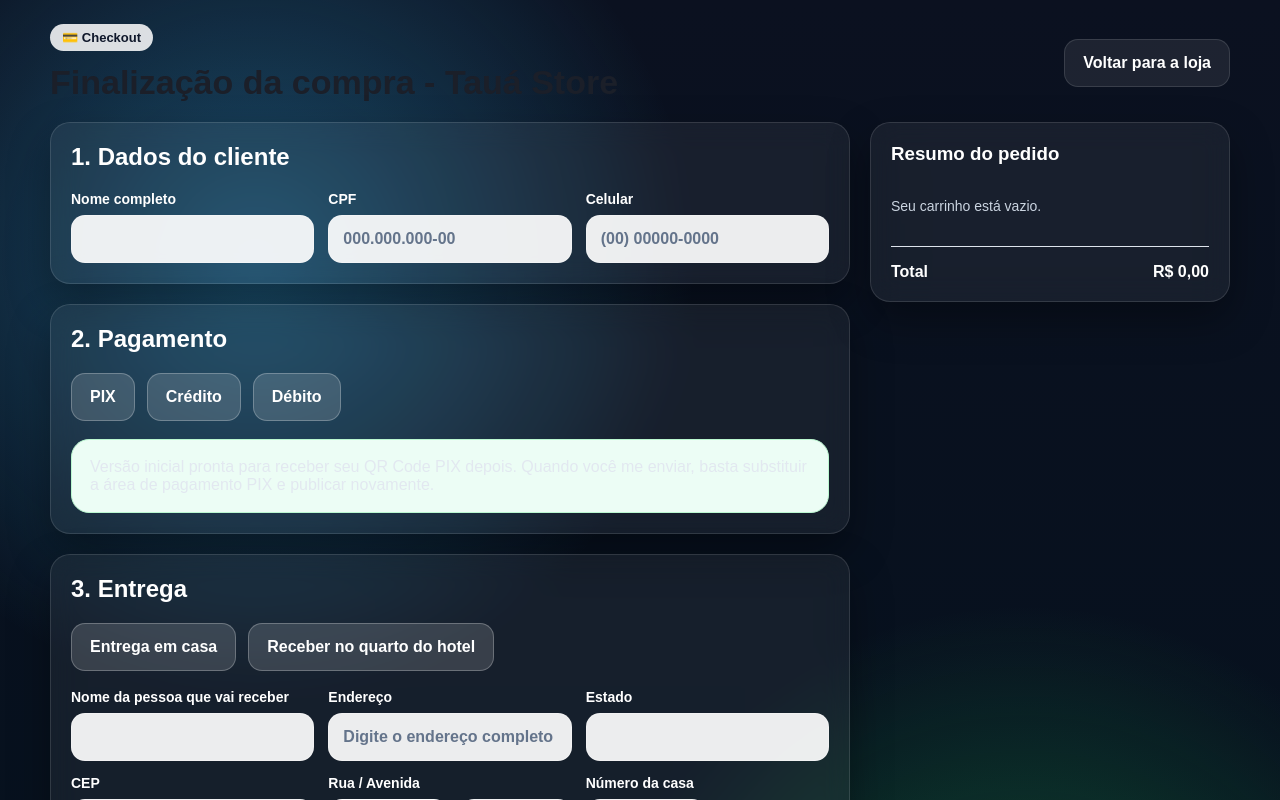
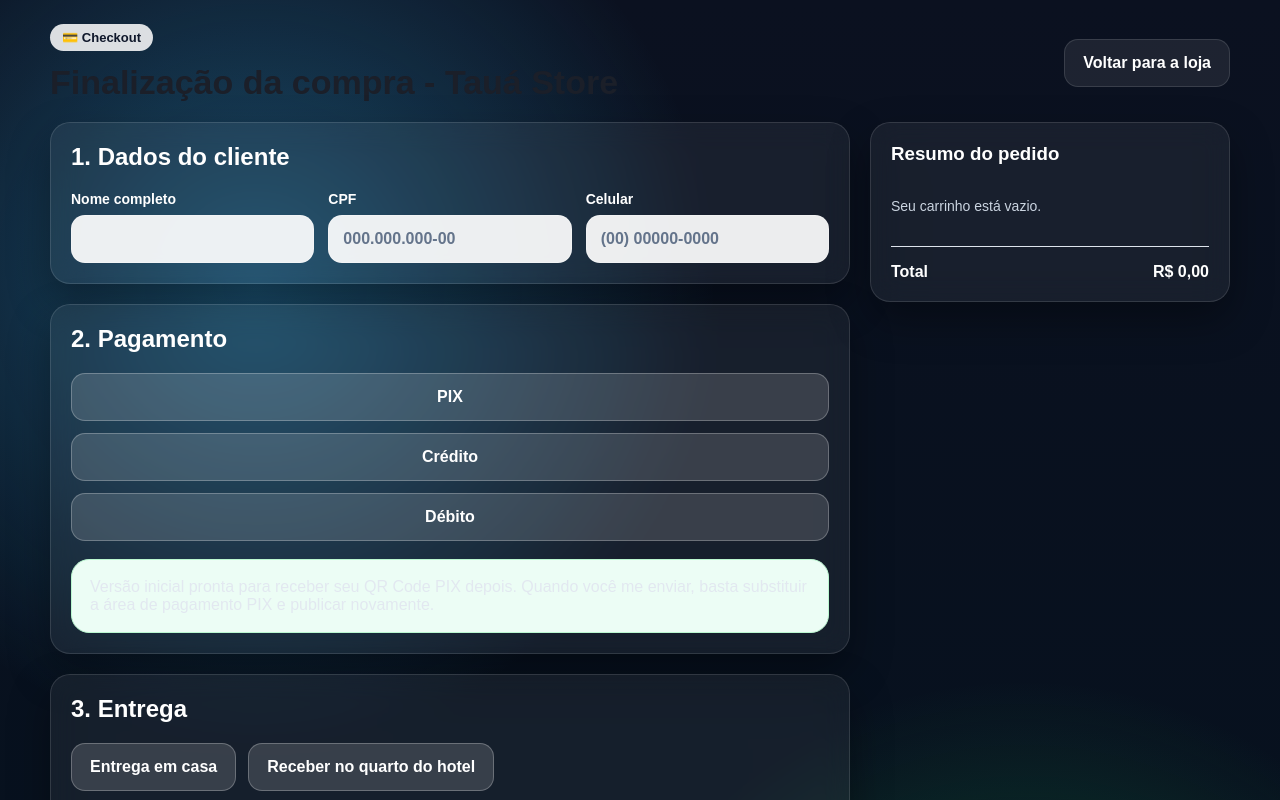
Before and after one commit to mateuseduardo250/Taua-Store, a Next.js app: page /checkout in a window 1280 px wide. Shown: the top 800 px of the page. Built offline with nearby package versions, Linux system fonts and the light colour scheme.

Commit message:
Update CheckoutForm.tsx

```diff
--- a/src/components/checkout/CheckoutForm.tsx
+++ b/src/components/checkout/CheckoutForm.tsx
@@ -136,7 +136,7 @@ export function CheckoutForm() {
 
       <div className="card" style={{ padding: 20 }}>
         <h2 style={{ marginTop: 0 }}>2. Pagamento</h2>
-        <div style={{ display: 'flex', gap: 12, flexWrap: 'wrap', marginBottom: 18 }}>
+        <div style={{ display: 'grid', gap: 12, flexWrap: 'wrap', marginBottom: 18 }}>
           <button type="button" className={`btn ${form.paymentMethod === 'pix' ? 'btn-primary' : 'btn-secondary'}`} onClick={() => choosePayment('pix')}>
             PIX
           </button>
```
